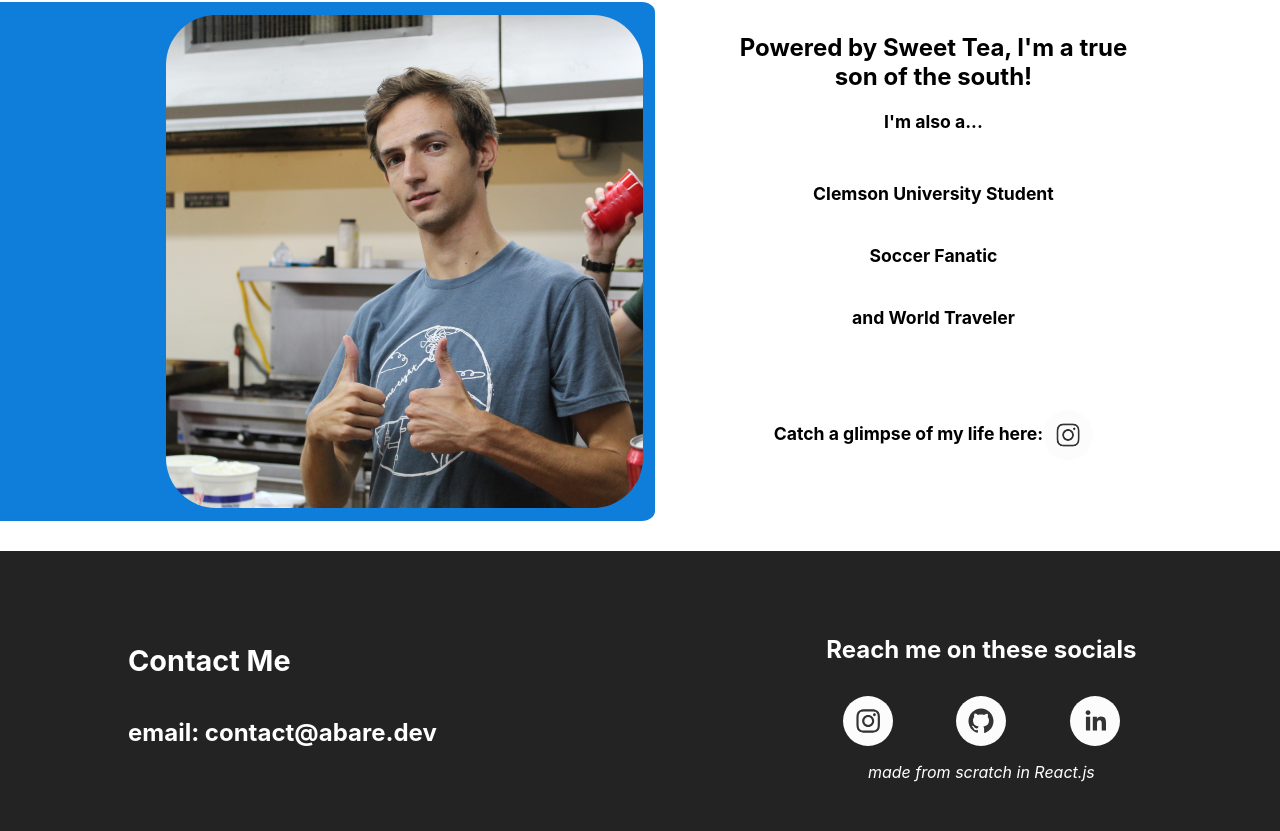
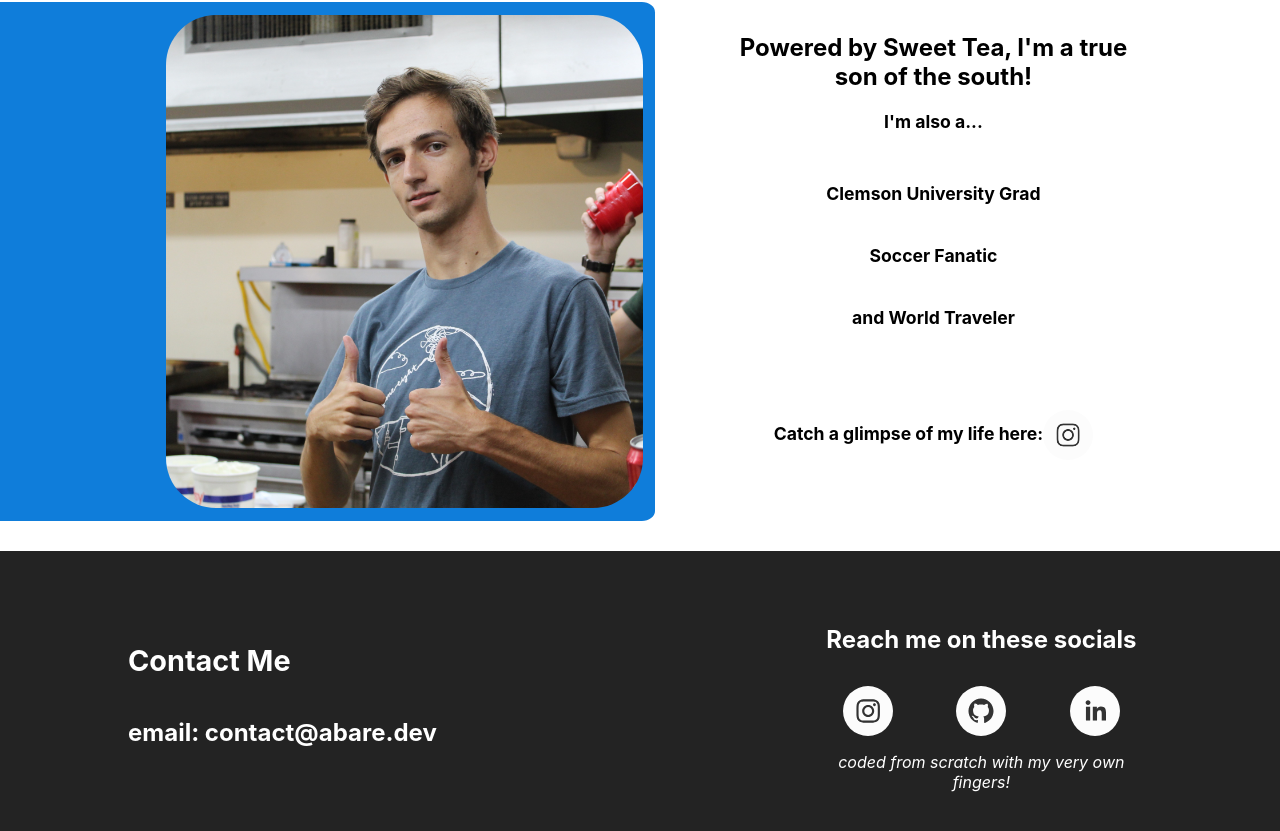
Before and after one commit to andrewthebare/Portfolio_Website, a React (Create React App) app: page / in a window 1280 px wide. Shown: the part 2860-3691 px from the top of the page. Built offline with nearby package versions, Linux system fonts and the light colour scheme.

Commit message:
Updates Grad

```diff
--- a/src/Components/Footer.js
+++ b/src/Components/Footer.js
@@ -21,7 +21,7 @@ export default function Footer(){
                     <SocialIconCustom bgColor={'#ef8d26'} bgBase={'#fcfcfc'} url={'https://github.com/andrewthebare'}/>
                     <SocialIconCustom bgColor={'#ef8d26'} bgBase={'#fcfcfc'} url={'https://linkedin.com/in/andrewbareclemson'}/>
                 </div>
-                <p><i>made from scratch in React.js</i></p>
+                <p><i>coded from scratch with my very own fingers!</i></p>
             </div>
         </div>
     )
--- a/src/Home.js
+++ b/src/Home.js
@@ -117,7 +117,7 @@ export default function (props) {
             <h5 className={cn.text}>Powered by Sweet Tea, I'm a true son of the south!</h5>
             <h6 className={cn.text}>I'm also a...</h6>
             <div>
-              <h6>Clemson University Student</h6>
+              <h6>Clemson University Grad</h6>
               <h6>Soccer Fanatic</h6>
               <h6>and World Traveler</h6>
             </div>
```
